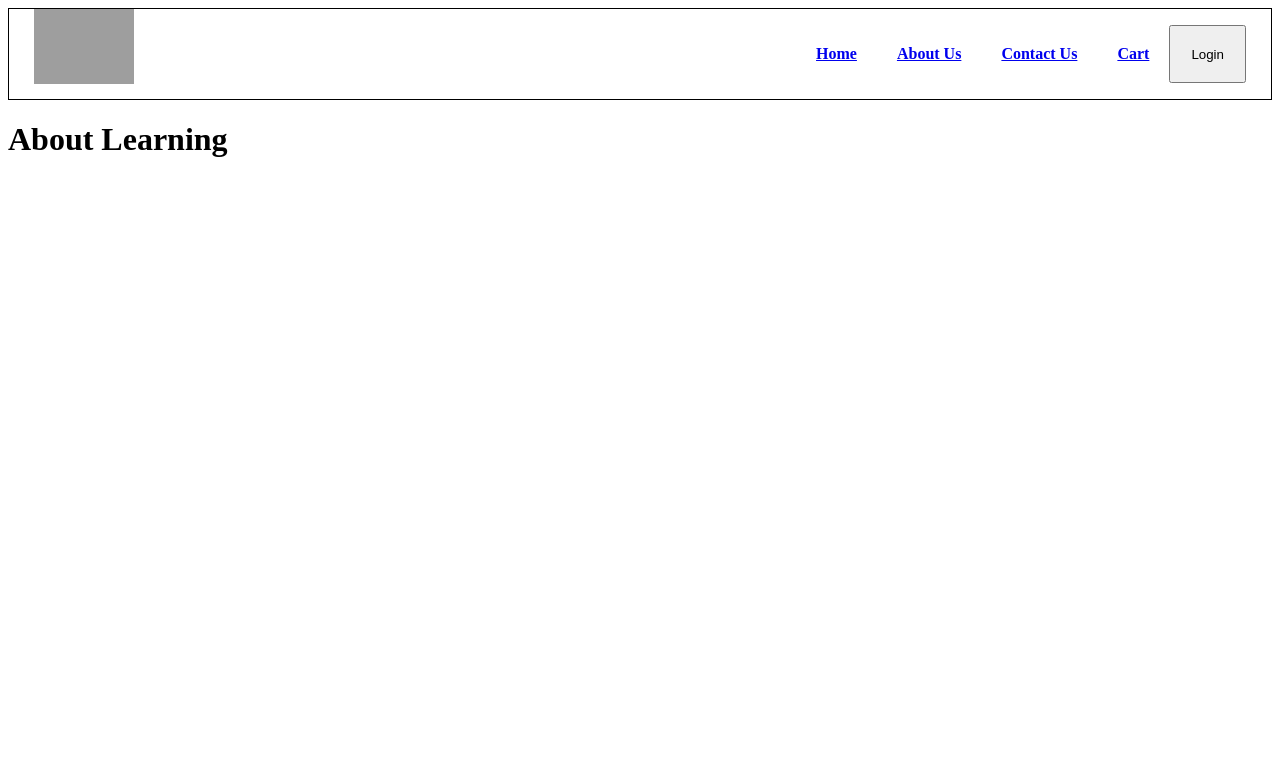
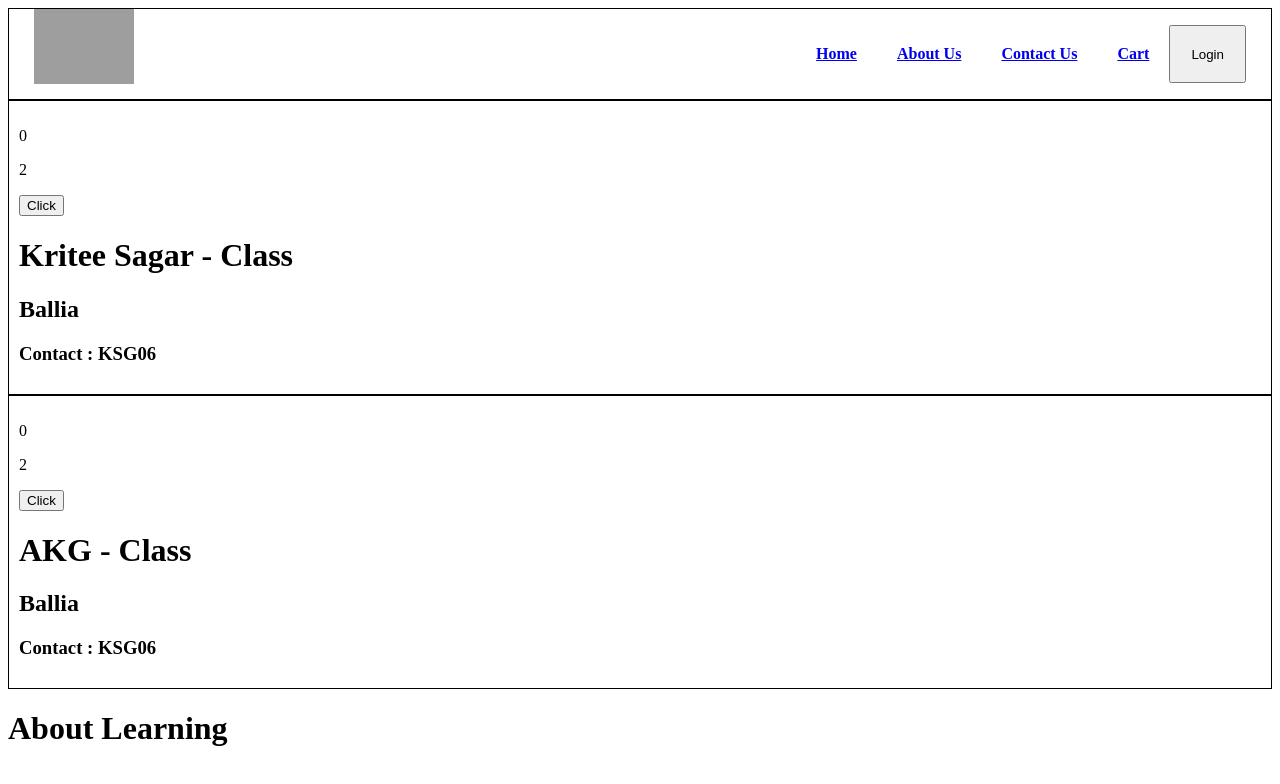
Before and after one commit to KittuG/ReactRepo, a React (Vite) app: page /about in a window 1280 px wide. Shown: the top 784 px of the page. Built offline with nearby package versions, Linux system fonts and the light colour scheme; grey boxes are pictures that could not be loaded.

Commit message:
Class Component With Child Mounting

```diff
--- a/index.css
+++ b/index.css
@@ -10,3 +10,4 @@
 .filter { padding: 5px; }
 .filter-btn { padding: 5px; cursor: pointer; }
 .login { padding: 0 20px; }
+.user-card { padding: 10px; border: 1px solid #000; }
--- a/src/components/About.js
+++ b/src/components/About.js
@@ -1,9 +1,35 @@
-const About = () => {
-    return (
-        <div>
-            <h1>About Learning</h1>
-        </div>
-    )
+import User from "./User";
+import UserClass from "./UserClass";
+import React from "react";
+// const About = () => {
+//     return (
+//         <div>
+//             <User name={"Kritee Sagar (Function)"} />
+//             <UserClass name={"Kritee Sagar - Class"} />
+//             <h1>About Learning</h1>
+//         </div>
+//     )
+// }
+
+
+
+class About extends React.Component {
+    constructor(props) {
+        super(props);
+        console.log("Hello From Parent Construtor")
+    }
+    componentDidMount() {
+        console.log("Hello From Parent componentDidMount")
+    }
+    render() {
+        console.log("Hello From Parent render")
+        return (
+            <div>
+                <UserClass name={"Kritee Sagar - Class"} />
+                <UserClass name={"AKG - Class"} />
+                <h1>About Learning</h1>
+            </div>
+        )
+    }
 }
-
 export default About;
--- /dev/null
+++ b/src/components/User.js
@@ -0,0 +1,18 @@
+import { useState } from "react";
+
+const User = (props) => {
+    let [count, setCount] = useState(0);
+    let count2 = useState(1);
+    return (
+        <div className="user-card">
+            <h1>{props.name}</h1>
+            <p>{count}</p>
+            <p>{count2}</p>
+            <button onClick={() => setCount(++count)}>{count}</button>
+            <h2>Ballia</h2>
+            <h3>Contact : KSG06</h3>
+        </div>
+    )
+};
+
+export default User;
--- /dev/null
+++ b/src/components/UserClass.js
@@ -0,0 +1,31 @@
+import React from "react"
+class UserClass extends React.Component {
+    constructor(props) {
+        super(props)
+        console.log("Hello From Child Construtor", this.props.name)
+        this.state = {
+            count: 0,
+            count1: 2
+        }
+    }
+    componentDidMount() {
+        console.log("Hello From Child ComponentDidMount", this.props.name)
+    }
+    render() {
+        console.log("Hello from Child Render", this.props.name)
+        return (<div className="user-card">
+            <p>{this.state.count}</p>
+            <p>{this.state.count1}</p>
+            <button onClick={() => {
+                this.setState({
+                    count: ++this.state.count
+                })
+            }}>Click</button>
+            <h1>{this.props.name}</h1>
+            <h2>Ballia</h2>
+            <h3>Contact : KSG06</h3>
+        </div>)
+    }
+}
+
+export default UserClass
```
